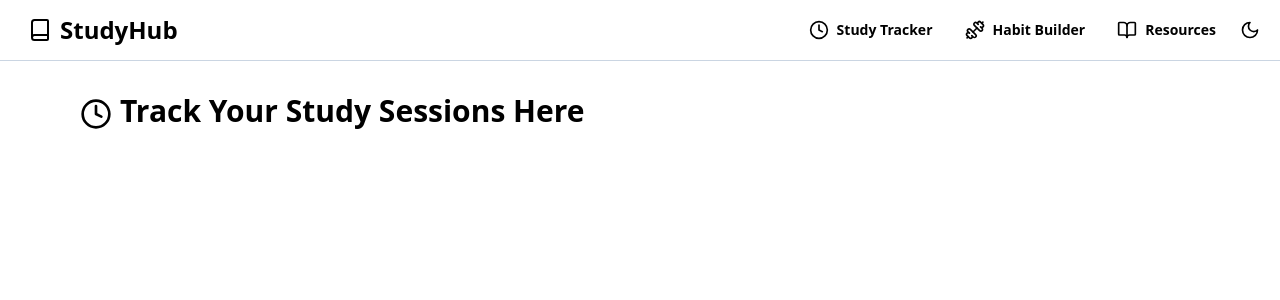
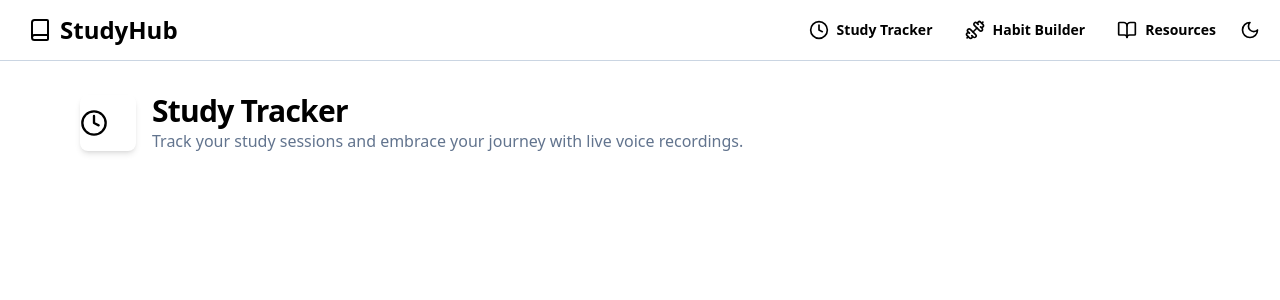
Before and after one commit to RikenMor001/StudyHub, a React (Vite) app: page /study-tracker in a window 1280 px wide. Shown: the top 300 px of the page. Built offline with nearby package versions, Linux system fonts and the light colour scheme.

Commit message:
Update studyTracker.jsx

```diff
--- a/src/pages/studyTracker/studyTracker.jsx
+++ b/src/pages/studyTracker/studyTracker.jsx
@@ -110,11 +110,18 @@ export const StudyTracker = () => {
 
     return (
         <div className="flex flex-col min-h-screen bg-background">
-            <div className="flex-1">
+            <div className="flex-1 py-8">
                 <div className="container mx-auto max-w-6xl px-4">
-                    <div className="text-3xl font-bold pt-8">
-                        <Clock className="h-10 w-10 inline-flex pr-2"/>
-                        Track Your Study Sessions Here
+                    <div className="flex items-center gap-4">
+                        <div className="h-14 w-14 rounded-lg flex items-center jusitfy-center shadow-md">
+                        <Clock className="h-7 w-7"/>
+                        </div>
+                        <div>
+                            <h1 className="text-3xl font-bold tracking-tight text-foreground">Study Tracker</h1>
+                            <p className="text-slate-500 font-medium trcking-tight">
+                                Track your study sessions and embrace your journey with live voice recordings.
+                            </p>
+                        </div>
                     </div>
                 </div>
             </div>
```
